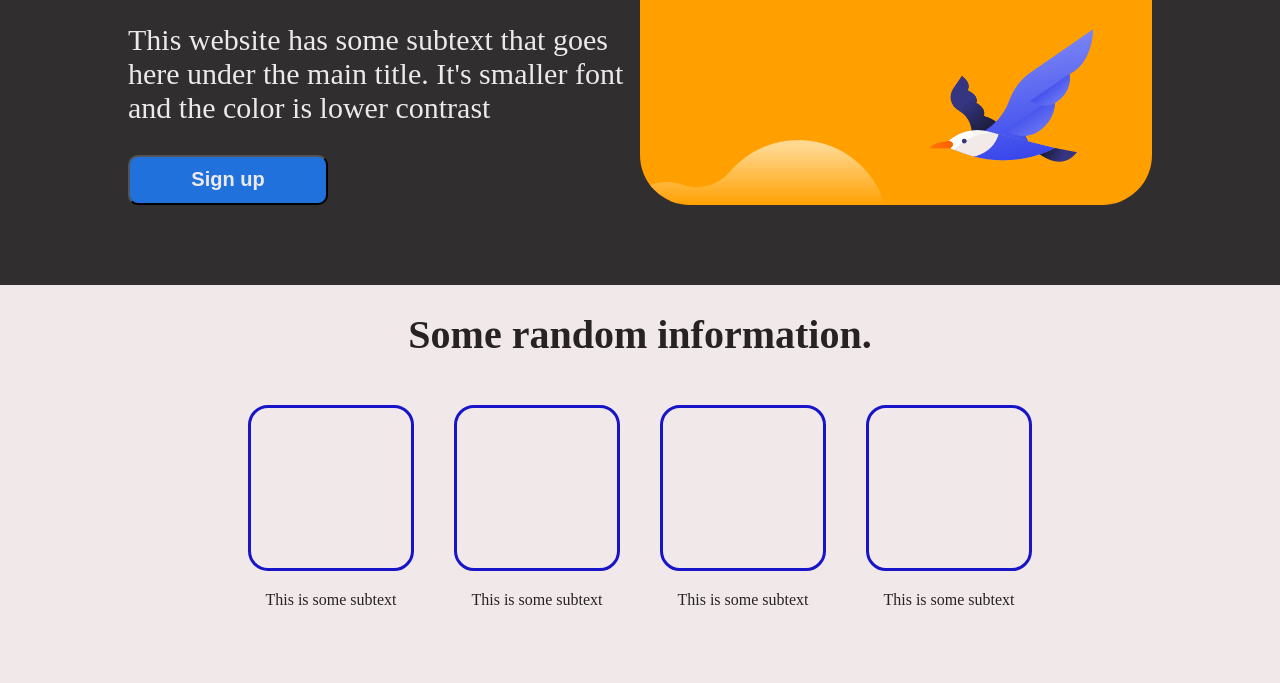
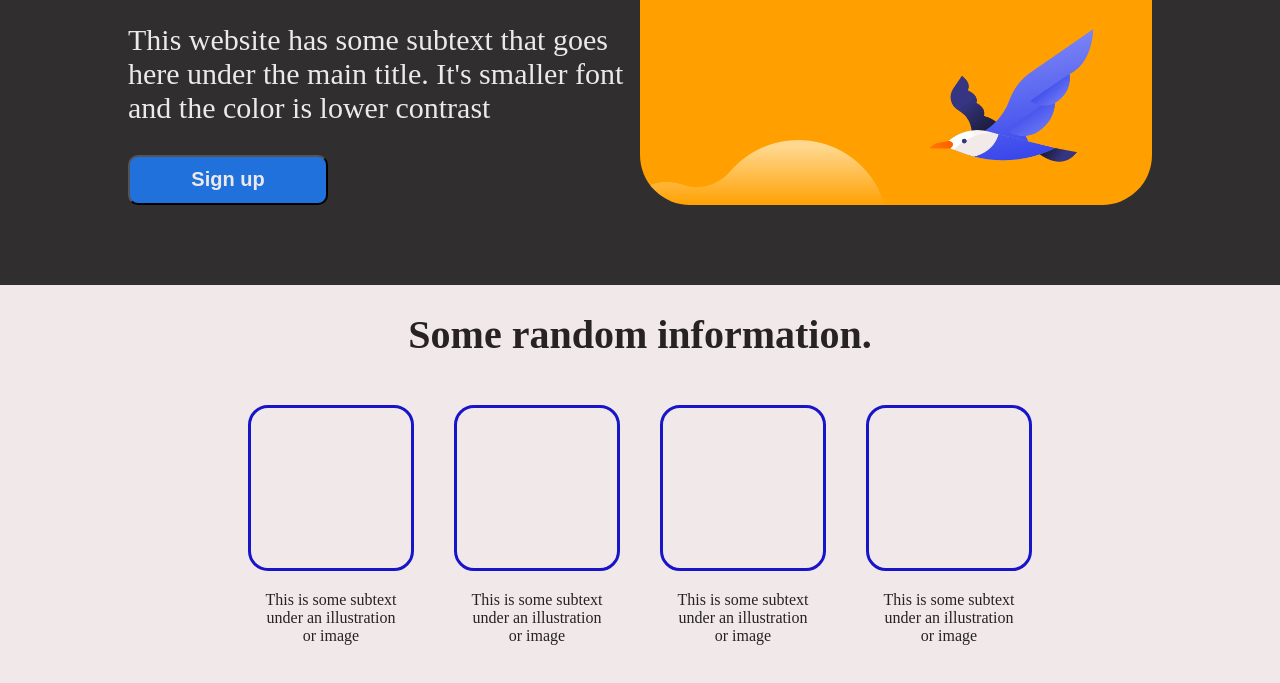
Before and after one commit to IrianB/first-project, a plain HTML site: page index.html in a window 1280 px wide. Shown: the part 496-1179 px from the top of the page. Drawn offline with Linux system fonts and the light colour scheme.

Commit message:
aligning paragraph in second container

```diff
--- a/css/styles.css
+++ b/css/styles.css
@@ -93,7 +93,6 @@ body {
 
 .second-container-bottom{
     display: flex;
-    width: 50%;
     justify-content: center;
     align-items: center;
 }
@@ -114,4 +113,5 @@ body {
 
 .second-container-box1 p{
     margin-top: 0;
+    text-align: center;
 }
--- a/index.html
+++ b/index.html
@@ -41,19 +41,27 @@
         <div class="second-container-bottom">
             <div class="second-container-box1">
                 <div class="second-container-box"></div>
-                <p>This is some subtext</p>
+                <p>This is some subtext <br>
+                    under an illustration <br>
+                    or image</p>
             </div>
             <div class="second-container-box1">
                 <div class="second-container-box"></div>
-                <p>This is some subtext</p>
+                <p>This is some subtext <br>
+                    under an illustration <br>
+                    or image</p>
             </div>
             <div class="second-container-box1">
                 <div class="second-container-box"></div>
-                <p>This is some subtext</p>
+                <p>This is some subtext <br>
+                    under an illustration <br>
+                    or image</p>
             </div>
             <div class="second-container-box1">
                 <div class="second-container-box"></div>
-                <p>This is some subtext</p>
+                <p>This is some subtext <br>
+                    under an illustration <br>
+                    or image</p>
             </div>
         </div>
     </div>
```
